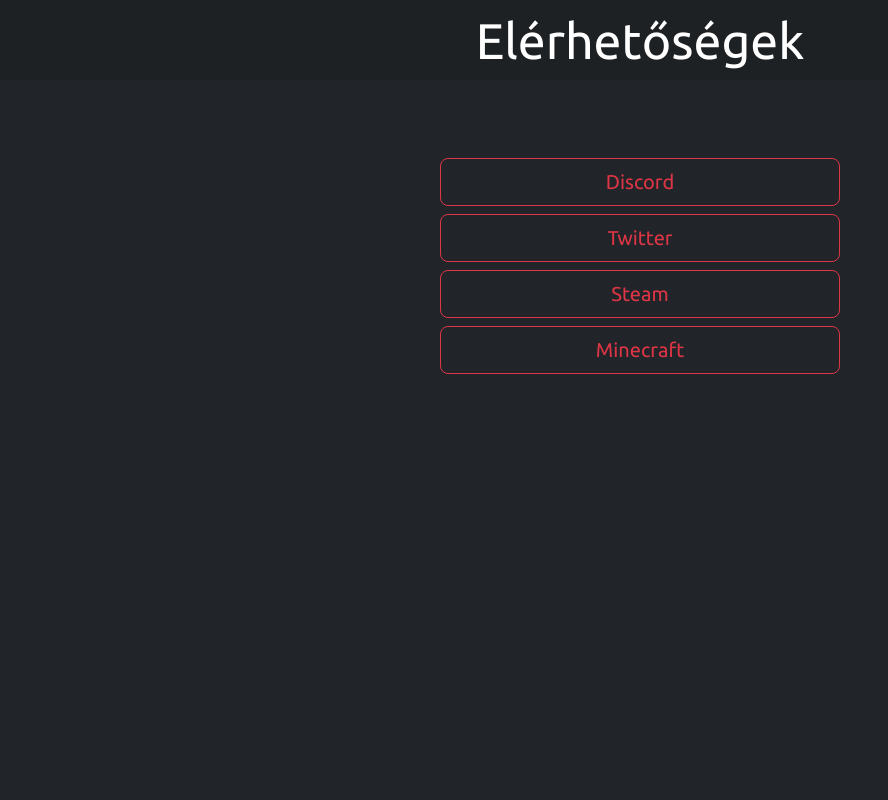
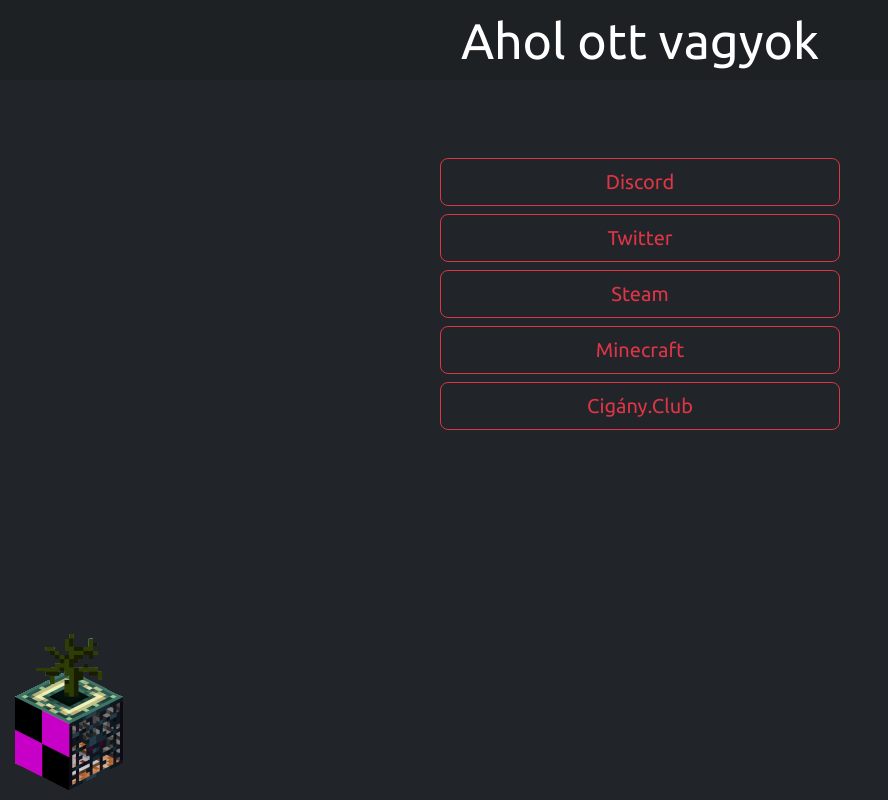
Before and after one commit to rewerze/rewerze.hu, a PHP site: page / in a window 1280 px wide. Shown: the whole page, without its empty margins (0-888 px from the left). Run offline with PHP 8.4, Linux system fonts and the light colour scheme; some libraries are stand-ins or nearby versions.

Commit message:
mcdf gomb

```diff
--- a/index.html
+++ b/index.html
@@ -15,7 +15,7 @@
 </head>
 
 <body>
-    <h1>Elérhetőségek</h1>
+    <h1>Ahol ott vagyok</h1>
 
     <!-- GOMBOK -->
     <div class="container text-center links">
@@ -31,9 +31,17 @@
             <!-- Minecraft -->
             <a href="https://namemc.com/profile/rewerze.1" class="btn btn-outline-danger btn-lg" role="button"
                 data-bs-toggle="button" target="_blank">Minecraft</a>
-
+            <!-- Cigány.Club -->
+            <a href="https://cigany.club" class="btn btn-outline-danger btn-lg" role="button" data-bs-toggle="button"
+                target="_blank">Cigány.Club</a>
         </div>
     </div>
+
+    <div class="bottom-left">
+        <a href="https://docs.google.com/spreadsheets/d/e/2PACX-1vThEi4_8CEmv0Y3sIqV2JZ19xWutW8d7CPql1NABJ6L1um8GtcRsBVim5TooLXfay41dHuDO9n1XfV7/pubhtml"
+            target="_blank"><img src="/icon.png"></a>
+    </div>
+
 
 
 
--- a/script.js
+++ b/script.js
@@ -1,10 +1,10 @@
 function copyToClipboard(text) {
-    const el = document.createElement('textarea');
-    el.value = text;
-    document.body.appendChild(el);
-    el.select();
+    const name = document.createElement('textarea');
+    name.value = text;
+    document.body.appendChild(name);
+    name.select();
     document.execCommand('copy');
-    document.body.removeChild(el);
+    document.body.removeChild(name);
 
     const button = document.querySelector('button');
     button.classList.remove('btn-outline-danger');
--- a/style.css
+++ b/style.css
@@ -19,3 +19,9 @@ h1 {
 .fix-width {
     width: 400px;
 }
+
+.bottom-left {
+    position: fixed;
+    bottom: 10px;
+    left: 15px;
+}
```
Also changed, not shown: icon.png (added).
